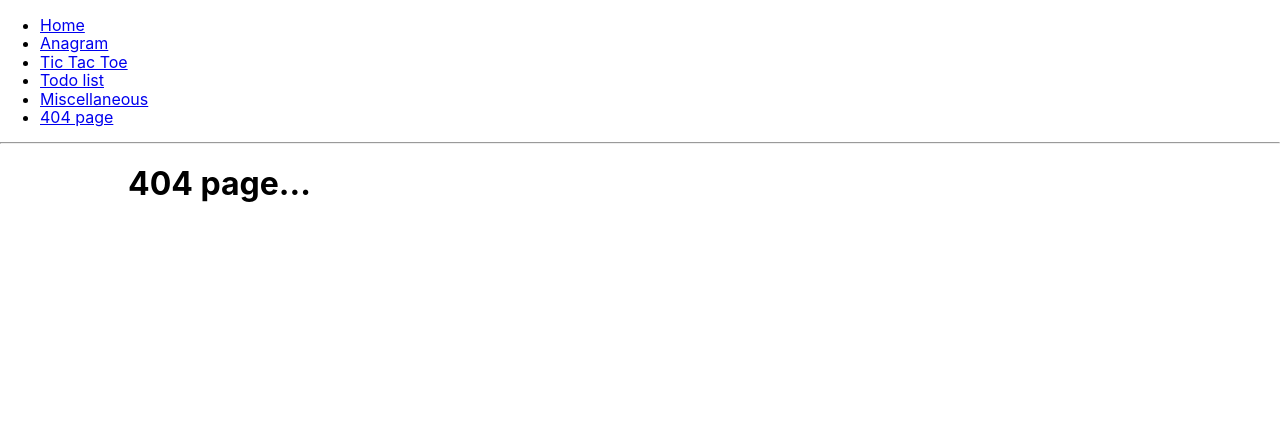
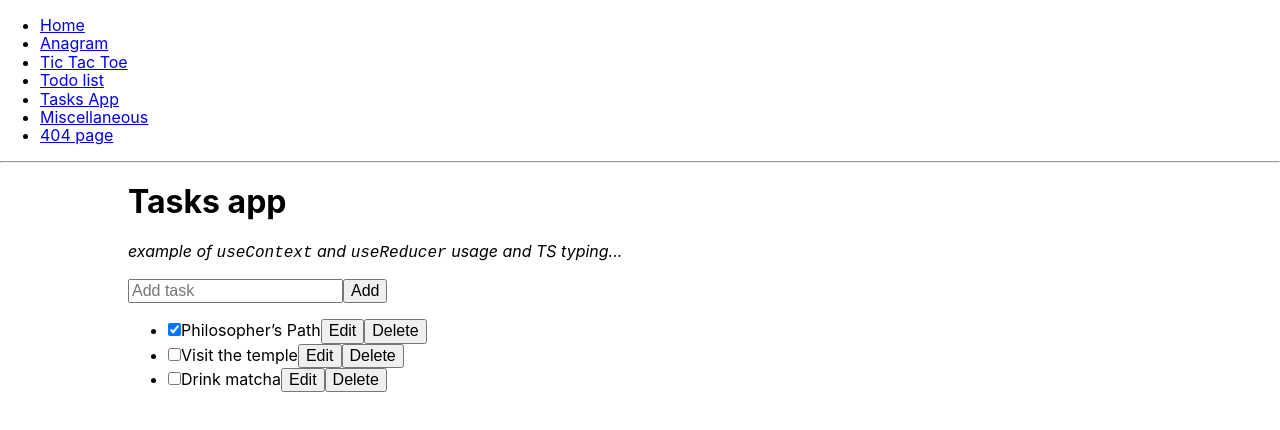
Before and after one commit to daigof/daigof.github.io, a React (Create React App) app: page /examples-2022-react-ts/tasks-app in a window 1280 px wide. Before the commit this address had no page. Shown: the top 430 px of the page. Built offline with nearby package versions, Linux system fonts and the light colour scheme.

Commit message:
localstogae

```diff
--- a/src/components/layout/index.tsx
+++ b/src/components/layout/index.tsx
@@ -21,6 +21,9 @@ const Layout = () => (
           <Link to="/todo-list">Todo list</Link>
         </li>
         <li>
+          <Link to="/tasks-app">Tasks App</Link>
+        </li>
+        <li>
           <Link to="/misc">Miscellaneous</Link>
         </li>
         <li>
--- a/src/components/miscellaneous/index.tsx
+++ b/src/components/miscellaneous/index.tsx
@@ -1,6 +1,6 @@
 import React from "react";
 import UseApiExample from "./useApiExample";
-// import UseMemoCallback from "./useMemoCallback";
+import UseLocalStorage from "./useLocalStorage";
 
 const Miscellaneous = () => {
   return (
@@ -11,7 +11,7 @@ const Miscellaneous = () => {
       <UseApiExample />
       <hr />
       <hr />
-      {/* <UseMemoCallback /> */}
+      <UseLocalStorage />
       <hr />
       <hr />
     </>
--- /dev/null
+++ b/src/components/miscellaneous/useLocalStorage/index.tsx
@@ -0,0 +1,22 @@
+import React from "react";
+import { useLocalStorage } from "./useLocalStorage";
+
+const UseLocalStorage = () => {
+  const [value, setValue] = useLocalStorage<string>("value", "");
+
+  return (
+    <>
+      <h1>useLocalStorage example</h1>
+
+      <div>
+        <input
+          type="text"
+          value={value}
+          onChange={(e) => setValue(e.target.value)}
+        />
+      </div>
+    </>
+  );
+};
+
+export default UseLocalStorage;
--- /dev/null
+++ b/src/components/miscellaneous/useLocalStorage/useLocalStorage.tsx
@@ -0,0 +1,41 @@
+import { useState } from "react";
+
+// All credits to: https://usehooks.com/useLocalStorage/
+export const useLocalStorage = <T,>(key: string, initialValue: T) => {
+  // State to store our value
+  // Pass initial state function to useState so logic is only executed once
+  const [storedValue, setStoredValue] = useState<T>(() => {
+    if (typeof window === "undefined") {
+      return initialValue;
+    }
+    try {
+      // Get from local storage by key
+      const item = window.localStorage.getItem(key);
+      // Parse stored json or if none return initialValue
+      return item ? JSON.parse(item) : initialValue;
+    } catch (error) {
+      // If error also return initialValue
+      console.log(error);
+      return initialValue;
+    }
+  });
+  // Return a wrapped version of useState's setter function that ...
+  // ... persists the new value to localStorage.
+  const setValue = (value: T | ((val: T) => T)) => {
+    try {
+      // Allow value to be a function so we have same API as useState
+      const valueToStore =
+        value instanceof Function ? value(storedValue) : value;
+      // Save state
+      setStoredValue(valueToStore);
+      // Save to local storage
+      if (typeof window !== "undefined") {
+        window.localStorage.setItem(key, JSON.stringify(valueToStore));
+      }
+    } catch (error) {
+      // A more advanced implementation would handle the error case
+      console.log(error);
+    }
+  };
+  return [storedValue, setValue] as const;
+};
--- /dev/null
+++ b/src/components/tasksApp/addTask.tsx
@@ -0,0 +1,38 @@
+import { useState } from "react";
+
+import { useTasksDispatch } from "./context";
+
+let nextId = 3;
+
+const AddTask: React.FC = () => {
+  const [text, setText] = useState("");
+  const dispatch = useTasksDispatch();
+
+  if (!dispatch) {
+    return null;
+  }
+
+  return (
+    <>
+      <input
+        placeholder="Add task"
+        value={text}
+        onChange={(e) => setText(e.target.value)}
+      />
+      <button
+        onClick={() => {
+          setText("");
+          dispatch({
+            type: "added",
+            id: nextId++,
+            text: text,
+          });
+        }}
+      >
+        Add
+      </button>
+    </>
+  );
+};
+
+export default AddTask;
--- /dev/null
+++ b/src/components/tasksApp/context.tsx
@@ -0,0 +1,68 @@
+import React, { createContext, useContext, useReducer } from "react";
+
+export interface Task {
+  id: number;
+  text: string;
+  done: boolean;
+}
+
+export type Action =
+  | { type: "added"; id: number; text: string }
+  | { type: "changed"; task: Task }
+  | { type: "deleted"; id: number };
+
+const initialTasks = [
+  { id: 0, text: "Philosopher’s Path", done: true },
+  { id: 1, text: "Visit the temple", done: false },
+  { id: 2, text: "Drink matcha", done: false },
+];
+
+const tasksReducer = (tasks: Array<Task>, action: Action) => {
+  switch (action.type) {
+    case "added": {
+      return [
+        ...tasks,
+        {
+          id: action.id,
+          text: action.text,
+          done: false,
+        },
+      ];
+    }
+    case "changed": {
+      return tasks.map((t) => {
+        if (t.id === action.task?.id) {
+          return action.task;
+        } else {
+          return t;
+        }
+      });
+    }
+    case "deleted": {
+      return tasks.filter((t) => t.id !== action.id);
+    }
+    default: {
+      throw Error("Unknown action: " + action["type"]);
+    }
+  }
+};
+
+const TasksContext = createContext<Array<Task> | null>(null);
+const TasksDispatchContext = createContext<React.Dispatch<Action> | null>(null);
+
+export const TasksProvider: React.FC<{ children: React.ReactNode }> = ({
+  children,
+}) => {
+  const [tasks, dispatch] = useReducer(tasksReducer, initialTasks);
+
+  return (
+    <TasksContext.Provider value={tasks}>
+      <TasksDispatchContext.Provider value={dispatch}>
+        {children}
+      </TasksDispatchContext.Provider>
+    </TasksContext.Provider>
+  );
+};
+
+export const useTasks = () => useContext(TasksContext);
+export const useTasksDispatch = () => useContext(TasksDispatchContext);
--- /dev/null
+++ b/src/components/tasksApp/index.tsx
@@ -0,0 +1,21 @@
+import React from "react";
+
+import { TasksProvider } from "./context";
+import AddTask from "./addTask";
+import TaskList from "./taskList";
+
+const TasksApp = () => (
+  <TasksProvider>
+    <h1>Tasks app</h1>
+    <p>
+      <em>
+        example of <code>useContext</code> and <code>useReducer</code> usage and
+        TS typing...
+      </em>
+    </p>
+    <AddTask />
+    <TaskList />
+  </TasksProvider>
+);
+
+export default TasksApp;
--- /dev/null
+++ b/src/components/tasksApp/taskItem.tsx
@@ -0,0 +1,69 @@
+import { useState } from "react";
+import { useTasksDispatch, Task } from "./context";
+
+const TaskItem: React.FC<{ task: Task }> = ({ task }) => {
+  const [isEditing, setIsEditing] = useState(false);
+  const dispatch = useTasksDispatch();
+  let taskContent;
+
+  if (!dispatch) {
+    return null;
+  }
+
+  if (isEditing) {
+    taskContent = (
+      <>
+        <input
+          value={task.text}
+          onChange={(e) => {
+            dispatch({
+              type: "changed",
+              task: {
+                ...task,
+                text: e.target.value,
+              },
+            });
+          }}
+        />
+        <button onClick={() => setIsEditing(false)}>Save</button>
+      </>
+    );
+  } else {
+    taskContent = (
+      <>
+        {task.text}
+        <button onClick={() => setIsEditing(true)}>Edit</button>
+      </>
+    );
+  }
+  return (
+    <label>
+      <input
+        type="checkbox"
+        checked={task.done}
+        onChange={(e) => {
+          dispatch({
+            type: "changed",
+            task: {
+              ...task,
+              done: e.target.checked,
+            },
+          });
+        }}
+      />
+      {taskContent}
+      <button
+        onClick={() => {
+          dispatch({
+            type: "deleted",
+            id: task.id,
+          });
+        }}
+      >
+        Delete
+      </button>
+    </label>
+  );
+};
+
+export default TaskItem;
--- /dev/null
+++ b/src/components/tasksApp/taskList.tsx
@@ -0,0 +1,17 @@
+import React from "react";
+
+import { useTasks } from "./context";
+import TaskItem from "./taskItem";
+
+export default function TaskList() {
+  const tasks = useTasks();
+  return (
+    <ul>
+      {tasks!.map((task) => (
+        <li key={task.id}>
+          <TaskItem task={task} />
+        </li>
+      ))}
+    </ul>
+  );
+}
--- a/src/index.tsx
+++ b/src/index.tsx
@@ -10,6 +10,7 @@ import Anagram from "./components/angram";
 import TicTacToe from "./components/ticTacToe";
 import Miscellaneous from "./components/miscellaneous";
 import TodoList from "./components/todoList";
+import TasksApp from "./components/tasksApp";
 
 const root = ReactDOM.createRoot(
   document.getElementById("root") as HTMLElement
@@ -25,6 +26,7 @@ root.render(
           <Route path="tic-tac-toe" element={<TicTacToe />} />
           <Route path="misc" element={<Miscellaneous />} />
           <Route path="todo-list" element={<TodoList />} />
+          <Route path="tasks-app" element={<TasksApp />} />
 
           {/* Using path="*"" means "match anything", so this route
                 acts like a catch-all for URLs that we don't have explicit
```
